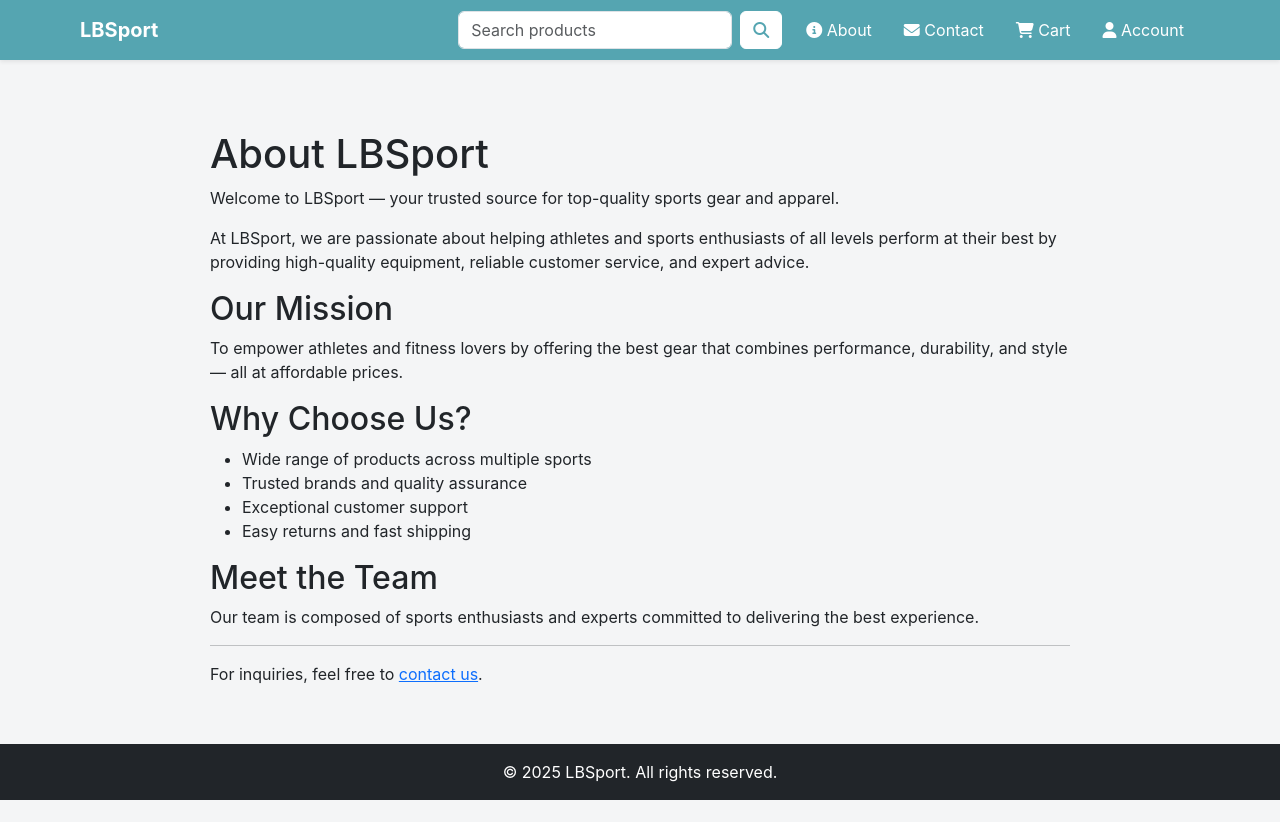
After one commit to laophan74/LBSport, a PHP site: page /frontend/about.php in a window 1280 px wide. The commit adds this page. Run offline with PHP 8.4, Linux system fonts and the light colour scheme.

Commit message:
contact and about

```diff
--- a/backend/login.php
+++ b/backend/controllers/login.php
@@ -6,7 +6,7 @@ if ($_SERVER['REQUEST_METHOD'] === 'POST') {
     $email = $_POST['email'] ?? '';
     $password = $_POST['password'] ?? '';
 
-    include 'includes/db_connect.php';
+    include '../includes/db_connect.php';
 
     $stmt = $conn->prepare("SELECT * FROM users WHERE email = ?");
     $stmt->bind_param("s", $email);
--- a/backend/register.php
+++ b/backend/controllers/register.php
@@ -1,5 +1,5 @@
 <?php
-    include 'includes/db_connect.php';
+    include '../includes/db_connect.php';
 
     if ($_SERVER["REQUEST_METHOD"] === "POST") {
         $username = trim($_POST['username'] ?? '');
--- /dev/null
+++ b/frontend/about.php
@@ -0,0 +1,64 @@
+<?php
+session_start();
+?>
+
+<!DOCTYPE html>
+<html lang="en">
+    <head>
+    <meta charset="UTF-8" />
+    <title>About Us - LBSport</title>
+    <link rel="stylesheet" href="assets/libs/bootstrap/bootstrap.min.css" />
+    <link rel="stylesheet" href="assets/css/main.css" />
+    <link rel="stylesheet" href="assets/libs/fontawesome/css/all.min.css" />
+    <style>
+        /* Simple styling for about page */
+        .about-section {
+        padding: 60px 20px;
+        max-width: 900px;
+        margin: 0 auto;
+        }
+    </style>
+    </head>
+    <body>
+
+    <?php include 'includes/topbar.php'; ?>
+
+    <main class="about-section">
+    <h1>About LBSport</h1>
+    <p>
+        Welcome to LBSport — your trusted source for top-quality sports gear and apparel.
+    </p>
+    <p>
+        At LBSport, we are passionate about helping athletes and sports enthusiasts
+        of all levels perform at their best by providing high-quality equipment,
+        reliable customer service, and expert advice.
+    </p>
+    <h2>Our Mission</h2>
+    <p>
+        To empower athletes and fitness lovers by offering the best gear that
+        combines performance, durability, and style — all at affordable prices.
+    </p>
+    <h2>Why Choose Us?</h2>
+    <ul>
+        <li>Wide range of products across multiple sports</li>
+        <li>Trusted brands and quality assurance</li>
+        <li>Exceptional customer support</li>
+        <li>Easy returns and fast shipping</li>
+    </ul>
+    <h2>Meet the Team</h2>
+    <p>
+        Our team is composed of sports enthusiasts and experts committed to
+        delivering the best experience.
+    </p>
+
+    <hr />
+
+    <p>For inquiries, feel free to <a href="contact_form.php">contact us</a>.</p>
+    </main>
+
+    <?php include 'includes/footer.php'; ?>
+
+    <script src="assets/libs/bootstrap/bootstrap.bundle.min.js"></script>
+
+    </body>
+</html>
--- /dev/null
+++ b/frontend/assets/css/about.css
@@ -0,0 +1,5 @@
+.about-section {
+    padding: 60px 20px;
+    max-width: 900px;
+    margin: 0 auto;
+}
--- a/frontend/assets/css/main.css
+++ b/frontend/assets/css/main.css
@@ -7,3 +7,4 @@
 @import url('responsive.css');
 @import url('home.css');
 @import url('product-detail.css');
+@import url('about.css');
--- a/frontend/assets/js/home.js
+++ b/frontend/assets/js/home.js
@@ -1,12 +1,8 @@
-
 async function loadComponent(id, url) {
   const res = await fetch(url);
   const html = await res.text();
   document.getElementById(id).innerHTML = html;
 }
-
-loadComponent("topbar", "components/topbar.html");
-loadComponent("footer", "components/footer.html");
 
 // split array into chunks
 function chunkArray(array, size) {
--- a/frontend/assets/js/home copy.js
+++ b/frontend/assets/js/home_Lao.js
@@ -1,8 +1,12 @@
+
 async function loadComponent(id, url) {
   const res = await fetch(url);
   const html = await res.text();
   document.getElementById(id).innerHTML = html;
 }
+
+loadComponent("topbar", "components/topbar.html");
+loadComponent("footer", "components/footer.html");
 
 // split array into chunks
 function chunkArray(array, size) {
--- a/frontend/home.html
+++ b/frontend/home.html
@@ -33,6 +33,6 @@
   <div id="footer"></div>
 
   <script src="assets/libs/bootstrap/bootstrap.bundle.min.js"></script>
-  <script src="assets/js/home.js"></script>
+  <script src="assets/js/home_Lao.js"></script>
 </body>
 </html>
--- a/frontend/home copy.php
+++ b/frontend/home.php
@@ -37,6 +37,6 @@ session_start();
     <?php include 'includes/footer.php'; ?>
 
     <script src="assets/libs/bootstrap/bootstrap.bundle.min.js"></script>
-    <script src="assets/js/home copy.js"></script>
+    <script src="assets/js/home.js"></script>
     </body>
 </html>
--- a/frontend/includes/topbar.php
+++ b/frontend/includes/topbar.php
@@ -1,7 +1,7 @@
 <?php session_start(); ?>
 <header class="fixed-top bg-white shadow-sm">
     <nav class="navbar navbar-expand-lg navbar-light container">
-        <a class="navbar-brand fw-bold" href="home copy.php">LBSport</a>
+        <a class="navbar-brand fw-bold" href="home.php">LBSport</a>
 
         <button class="navbar-toggler" type="button" data-bs-toggle="collapse" data-bs-target="#navbarNav">
         <span class="navbar-toggler-icon"></span>
@@ -17,7 +17,13 @@
 
         <ul class="navbar-nav">
             <li class="nav-item me-3">
-            <a class="nav-link" href="cart.php"><i class="fas fa-shopping-cart"></i> Cart</a>
+                <a class="nav-link" href="about.php"><i class="fas fa-info-circle"></i> About</a>
+            </li>
+            <li class="nav-item me-3">
+                <a class="nav-link" href="contact_form.php"><i class="fas fa-envelope"></i> Contact</a>
+            </li>
+            <li class="nav-item me-3">
+                <a class="nav-link" href="cart.php"><i class="fas fa-shopping-cart"></i> Cart</a>
             </li>
             <li class="nav-item me-2">
             <?php if (isset($_SESSION['username'])): ?>
--- a/frontend/login_form.php
+++ b/frontend/login_form.php
@@ -64,9 +64,9 @@ session_start();
                 return;
             }
 
-            $.post('../backend/login.php', { email, password }, function (response) {
+            $.post('../backend/controllers/login.php', { email, password }, function (response) {
                 if (response === 'success') {
-                    window.location.href = 'home copy.php';
+                    window.location.href = 'home.php';
                 } else {
                     $('#error-message').text(response);
                 }
--- a/frontend/register_form.php
+++ b/frontend/register_form.php
@@ -68,7 +68,7 @@
                 return;
             }
 
-            $.post('../backend/register.php', { username, email, password }, function (response) {
+            $.post('../backend/controllers/register.php', { username, email, password }, function (response) {
                 if (response === 'success') {
                     $('#message').text('Registration successful!').removeClass().addClass('success-message');
                     $('#registerForm')[0].reset();
```
Also changed, not shown: backend/controllers/contact.php (added, +25 -0 lines), frontend/contact_form.php (added, +48 -0 lines).
